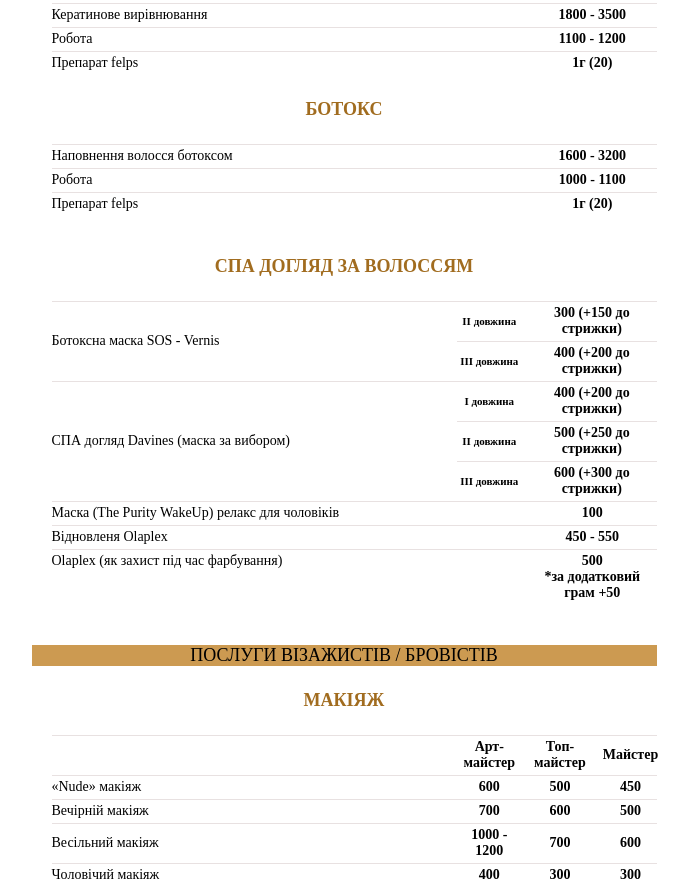
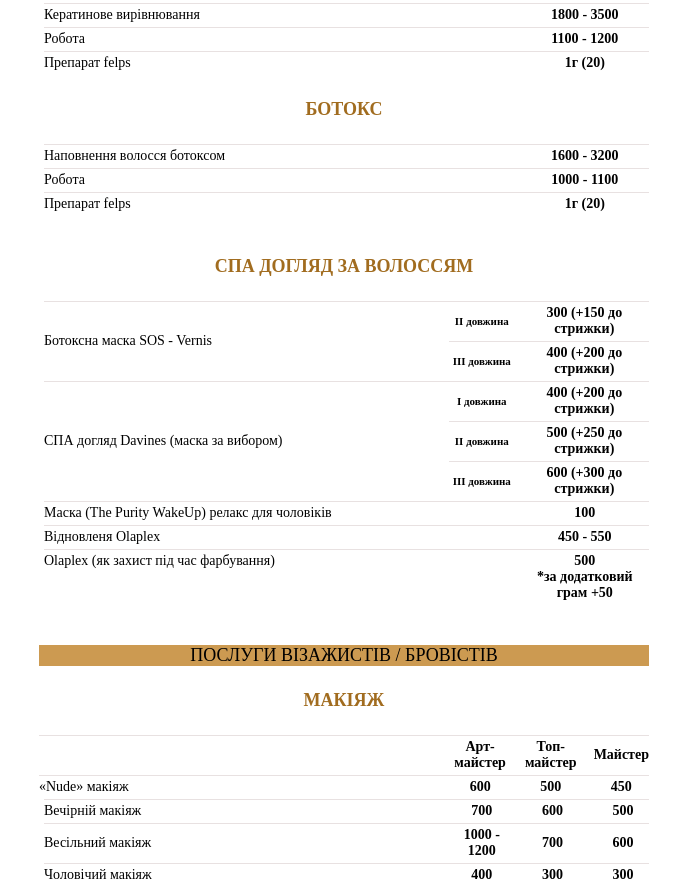
Before and after one commit to Valery3dm/ProjectVavruk, a plain HTML site: page index.html in a window 1280 px wide. Shown: the part 1775-2665 px from the top of the page, without its empty margins (296-985 px from the left). Drawn offline with Linux system fonts and the light colour scheme; a web font is replaced by a local one.

Commit message:
Update index.css

```diff
--- a/index.css
+++ b/index.css
@@ -26,15 +26,12 @@
 h3 {
     text-align: center;
     margin-top: 40px;
-    /* padding-top: 0px; */
-    /* padding-bottom: 6px; */
     font-family: 'Castoro', serif;
     font-size: large;
     font-weight: 500;
     color: black;
 }
 span.forAirBold {
-    /* font-weight: 900; */
     font-weight: 500;
 }
 
@@ -49,8 +46,6 @@
     display: grid;
     grid-template-columns: 6fr 3fr;
     column-gap: 5px;
-    /* padding-left: 5px; */
-    /* margin-left: 15px; */
     position: relative;
 }
 .upPriceThree:before {
@@ -100,7 +95,6 @@
 }
 
 .upPriceTwo {
-    margin-left: 15px;
     padding-left: 5px;
     position: relative;
 }
@@ -291,8 +285,9 @@
 .AddItemInfo {
     font-weight: 700;
 }
-div#addMargin {
-    margin-left: 20px;
+.infoForDetox{
+    font-weight: 900;
+    text-decoration:underline;
 }
 
 
```
